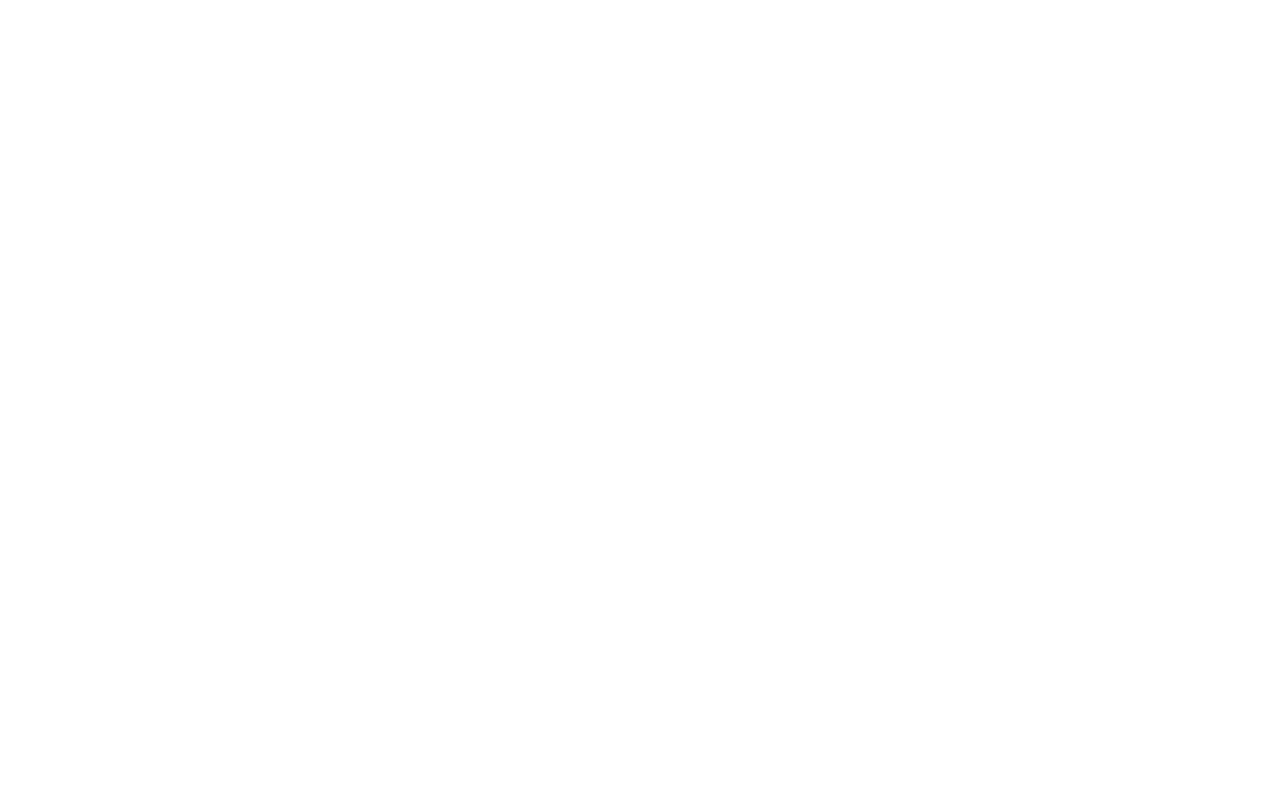
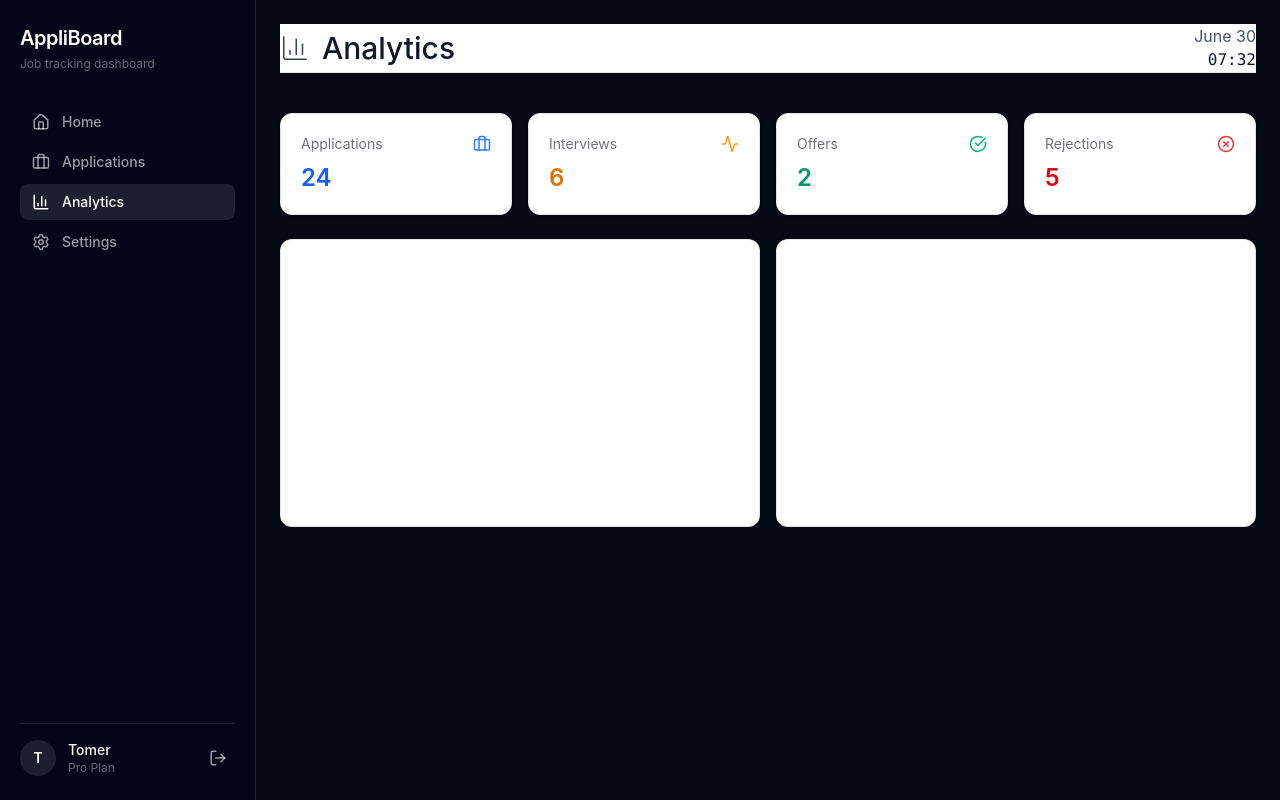
Before and after one commit to TomerP750/AppliBoard, a React (Vite) app in the folder frontend/: page /dashboard/analytics in a window 1280 px wide. Before the commit this address had no page. Built offline with nearby package versions, Linux system fonts and the light colour scheme.

Commit message:
analytics page added

```diff
--- /dev/null
+++ b/frontend/src/features/dashboard/analytics/components/StatCard.tsx
@@ -0,0 +1,54 @@
+import type { LucideIcon } from "lucide-react";
+
+type StatCardProps = {
+    title: string;
+    value: number | string;
+    color?: "default" | "blue" | "green" | "amber" | "red";
+    icon?: LucideIcon;
+};
+
+const colorMap = {
+    default: {
+        text: "text-zinc-900 dark:text-zinc-100",
+        icon: "text-zinc-500 dark:text-zinc-400",
+    },
+    blue: {
+        text: "text-blue-600 dark:text-blue-400",
+        icon: "text-blue-500 dark:text-blue-400",
+    },
+    green: {
+        text: "text-emerald-600 dark:text-emerald-400",
+        icon: "text-emerald-500 dark:text-emerald-400",
+    },
+    amber: {
+        text: "text-amber-600 dark:text-amber-400",
+        icon: "text-amber-500 dark:text-amber-400",
+    },
+    red: {
+        text: "text-red-600 dark:text-red-400",
+        icon: "text-red-500 dark:text-red-400",
+    },
+} as const;
+
+export function StatCard({title,value,color = "default",icon: Icon,}: StatCardProps) {
+    return (
+        <article className="rounded-xl border border-zinc-200 dark:border-zinc-800 bg-white dark:bg-zinc-900 p-5 shadow-sm">
+            <div className="flex items-center justify-between">
+                <p className="text-sm text-zinc-500 dark:text-zinc-400">
+                    {title}
+                </p>
+
+                {Icon && (
+                    <Icon
+                        size={18}
+                        className={colorMap[color].icon}
+                    />
+                )}
+            </div>
+
+            <div className={`mt-2 text-2xl font-semibold ${colorMap[color].text}`}>
+                {value}
+            </div>
+        </article>
+    );
+}
--- /dev/null
+++ b/frontend/src/features/dashboard/analytics/components/WeeklySentChart.tsx
@@ -0,0 +1,9 @@
+
+
+export function WeeklySentChart() {
+    return (
+        <figure className="w-full h-72 rounded-xl border border-black/10 dark:border-white/10 bg-white dark:bg-[#0b0f19] p-4">
+
+        </figure>
+    );
+}
--- /dev/null
+++ b/frontend/src/features/dashboard/analytics/pages/AnalyticsPage.tsx
@@ -0,0 +1,32 @@
+import { ActivityIcon, BarChart3, Briefcase, CheckCircle, XCircle } from "lucide-react";
+import { DashboardHeader } from "../../layout/DashboardHeader";
+import { StatCard } from "../components/StatCard";
+import { WeeklySentChart } from "../components/WeeklySentChart";
+
+
+export function AnalyticsPage() {
+
+    return (
+        <section className="min-h-screen p-6">
+
+            <DashboardHeader Icon={BarChart3} title={"Analytics"} />
+
+            <section className="max-w-8xl grid grid-cols-1 sm:grid-cols-2 lg:grid-cols-4 gap-4 mt-10">
+
+                <StatCard title="Applications" value={24} color="blue" icon={Briefcase} />
+                <StatCard title="Interviews" value={6} color="amber" icon={ActivityIcon} />
+                <StatCard title="Offers" value={2} color="green" icon={CheckCircle} />
+                <StatCard title="Rejections" value={5} color="red" icon={XCircle} />
+
+            </section>
+
+
+            <section className="max-w-7xl mx-auto w-full grid grid-cols-1 lg:grid-cols-2 gap-4 mt-6">
+                <WeeklySentChart />
+                <WeeklySentChart />
+            </section>
+
+
+        </section>
+    )
+}
--- a/frontend/src/layout/Routing.tsx
+++ b/frontend/src/layout/Routing.tsx
@@ -3,6 +3,7 @@ import { Home } from "../features/home/pages/Home";
 import { DashboardLayout } from "../features/dashboard/layout/DashboardLayout";
 import { DashboardIndex } from "../features/dashboard/index/pages/DashboardIndex";
 import { ApplicationsPage } from "../features/dashboard/applications/pages/ApplicationsPage";
+import { AnalyticsPage } from "../features/dashboard/analytics/pages/AnalyticsPage";
 
 
 export function Routing() {
@@ -13,7 +14,7 @@ export function Routing() {
 
             <Route path="/dashboard" element={<DashboardLayout />}>
                 <Route index element={<DashboardIndex />} />
-                {/* <Route path="analytics" element={<AnalyticsPage />} /> */}
+                <Route path="analytics" element={<AnalyticsPage />} />
                 <Route path="applications" element={<ApplicationsPage />} />
                 {/* <Route path="settings" element={<SettingsPage />} /> */}
             </Route>
```
